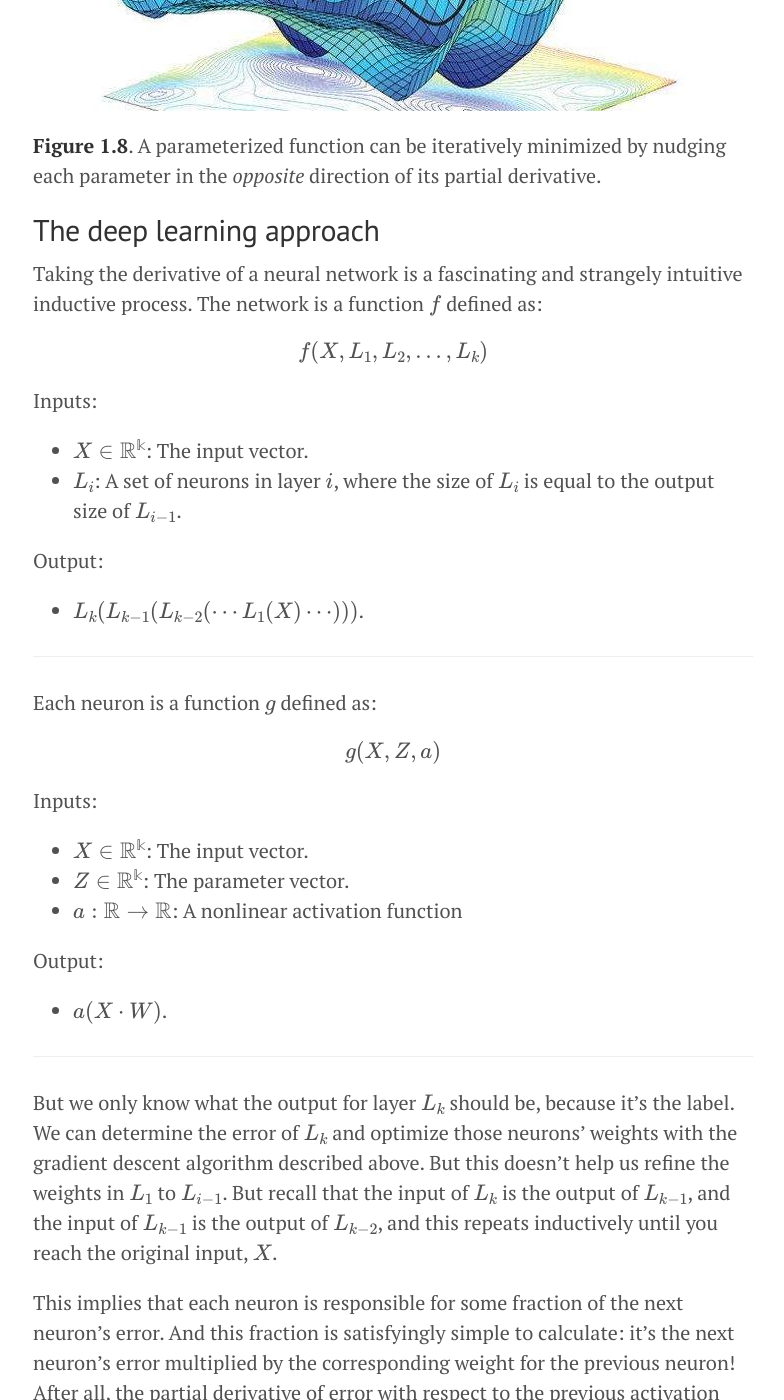
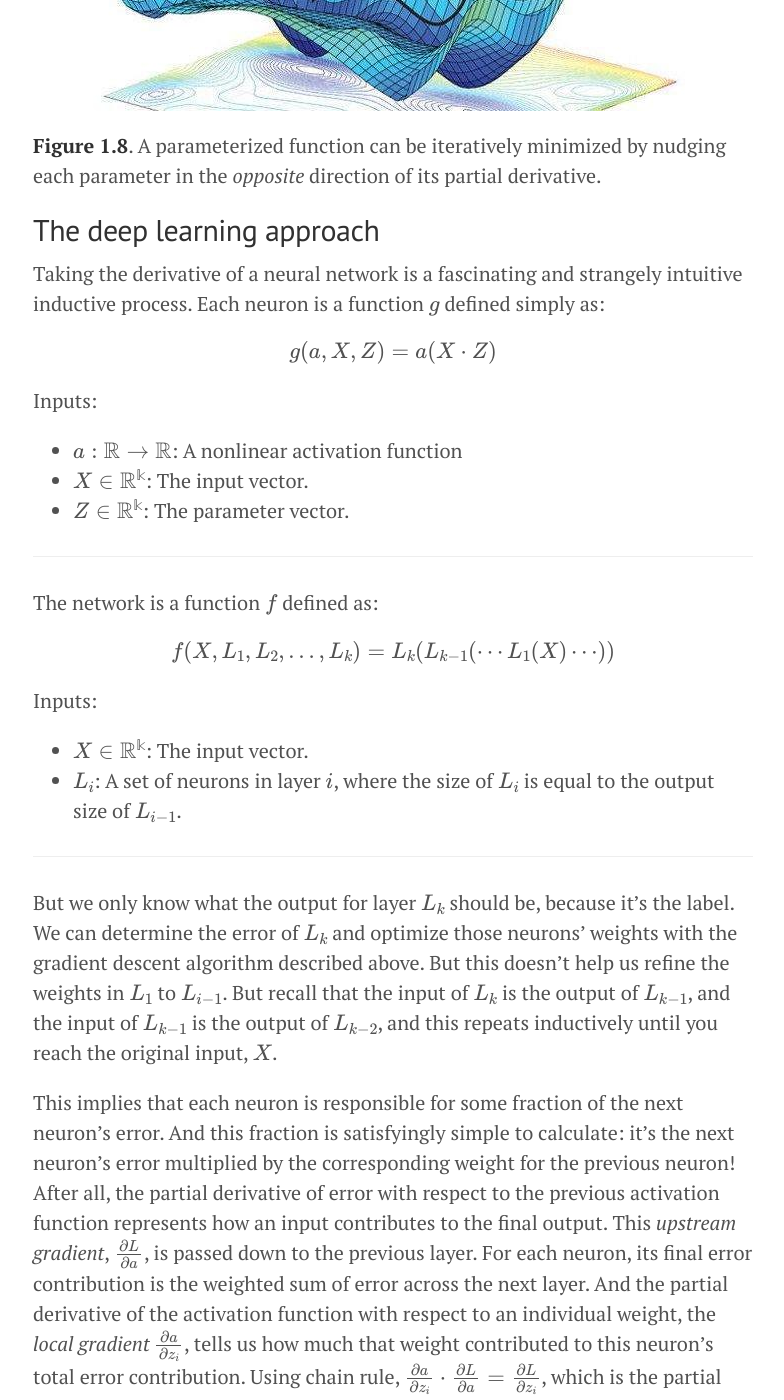
Before and after one commit to chinarjoshi/chinarjoshi.github.io, a Jekyll site: the page built from _posts/regulation/2024-01-01-regulation.md, in a window 1280 px wide and 1400 px high, scrolled down 14707 px. Shown: the whole window, without its empty margins (247-1031 px from the left). Built offline with Jekyll 4.4.1, drawn with Linux system fonts in a browser that asks for light colours; formulas are drawn with MathJax 3.

Commit message:
Final change

```diff
--- a/_posts/regulation/2024-01-01-regulation.md
+++ b/_posts/regulation/2024-01-01-regulation.md
@@ -115,30 +115,24 @@ The optimization approach we use to tune $$P(h \mid E)$$ is to formulate error a
 
 ## The deep learning approach
 
-Taking the derivative of a neural network is a fascinating and strangely intuitive inductive process. The network is a function $$f$$ defined as:
+Taking the derivative of a neural network is a fascinating and strangely intuitive inductive process. Each neuron is a function $$g$$ defined simply as:
 
-$$f(X, L_1, L_2, …, L_k)$$
+$$g(a, X, Z) = a(X \cdot Z)$$
+
+Inputs:
+* $$a : \mathbb{R} \rightarrow \mathbb{R}$$: A nonlinear activation function
+* $$X \in \mathbb{R^k}$$: The input vector.
+* $$Z \in \mathbb{R^k}$$: The parameter vector.
+
+---
+
+The network is a function $$f$$ defined as:
+
+$$f(X, L_1, L_2, …, L_k) = L_k(L_{k-1}(\cdots L_1(X)\cdots))$$
 
 Inputs:
 * $$X \in \mathbb{R^k}$$: The input vector.
 * $$L_i$$: A set of neurons in layer $$i$$, where the size of $$L_i$$ is equal to the output size of $$L_{i-1}$$.
-
-Output:
-* $$L_k(L_{k-1}(L_{k-2}(\cdots L_1(X)\cdots)))$$.
-
----
-
-Each neuron is a function $$g$$ defined as:
-
-$$g(X, Z, a)$$
-
-Inputs:
-* $$X \in \mathbb{R^k}$$: The input vector.
-* $$Z \in \mathbb{R^k}$$: The parameter vector.
-* $$a : \mathbb{R} \rightarrow \mathbb{R}$$: A nonlinear activation function
-
-Output:
-* $$a(X \cdot W)$$.
 
 ---
 
```
